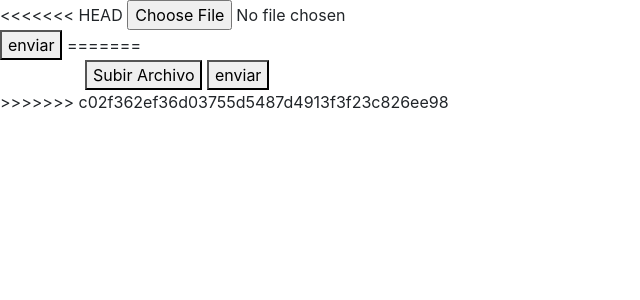
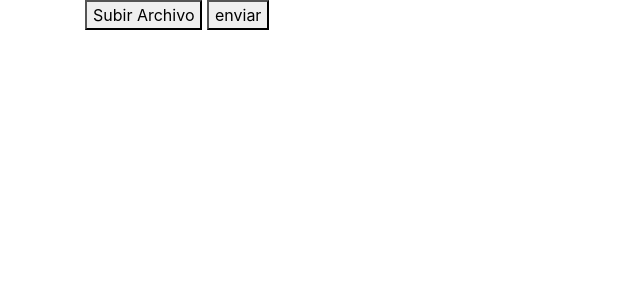
Before and after one commit to trueJomi/Proyecto_ICSI_S1, a Django app: page /PDF_Reader/ in a window 1280 px wide. Shown: the part 56-356 px from the top of the page, without its empty margins (0-640 px from the left). Run offline with Django 3.2, Linux system fonts and the light colour scheme.

Commit message:
Arreglos2

```diff
--- a/templates/index.html
+++ b/templates/index.html
@@ -19,11 +19,6 @@
      </header>
     <main>
         <div>
-<<<<<<< HEAD
-            <input type="file">
-            <br>
-            <button type="submit">enviar</button>
-=======
             <div class="container">
                 <div class="center">
                     <input id='fileid' type='file' hidden/>
@@ -35,7 +30,6 @@
                 </div>
               </div>
 
->>>>>>> c02f362ef36d03755d5487d4913f3f23c826ee98
         </div>
     </main>
     <script src="Proyecto_ICSI_S1/static/script.js"></script>
```
